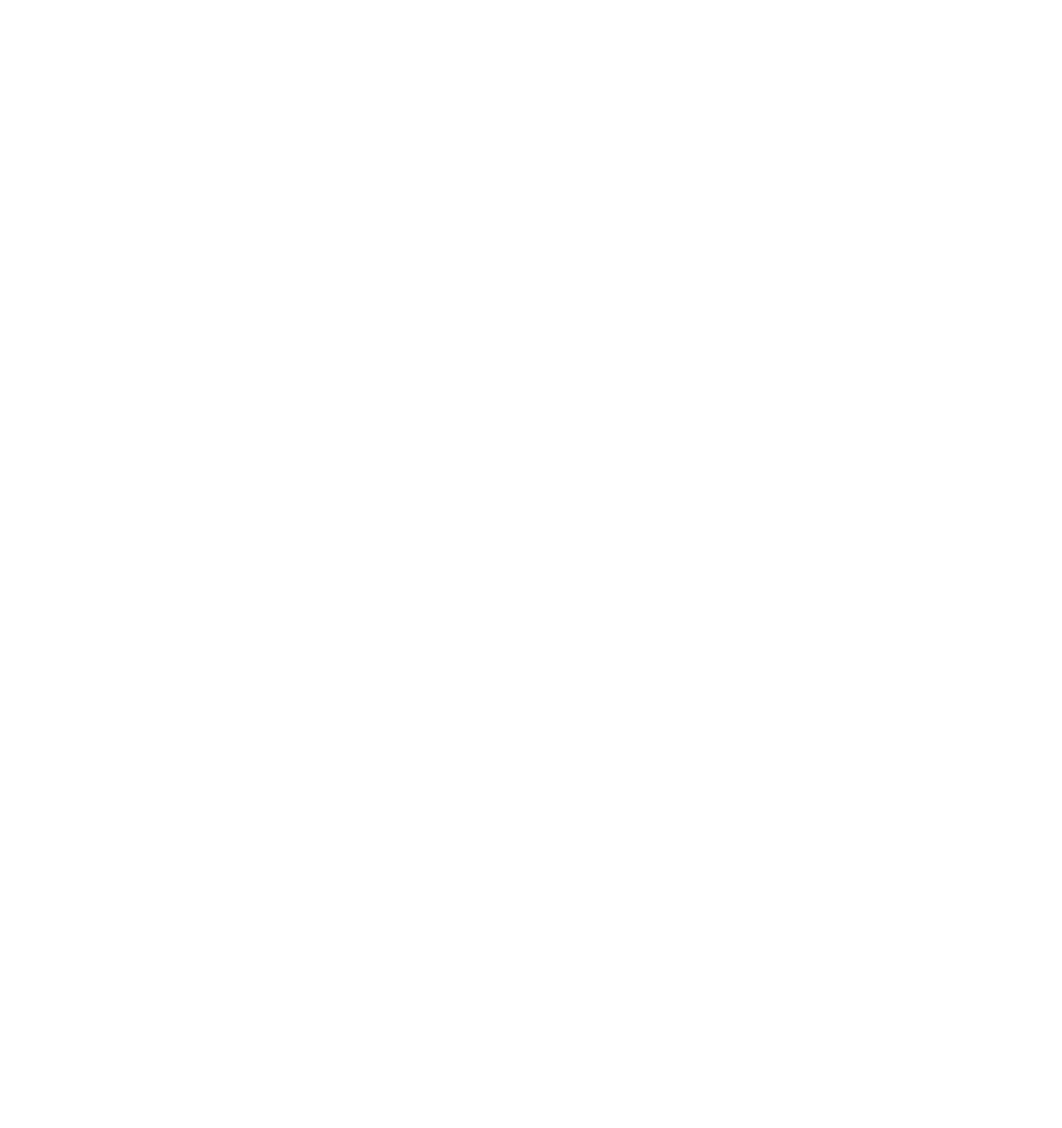
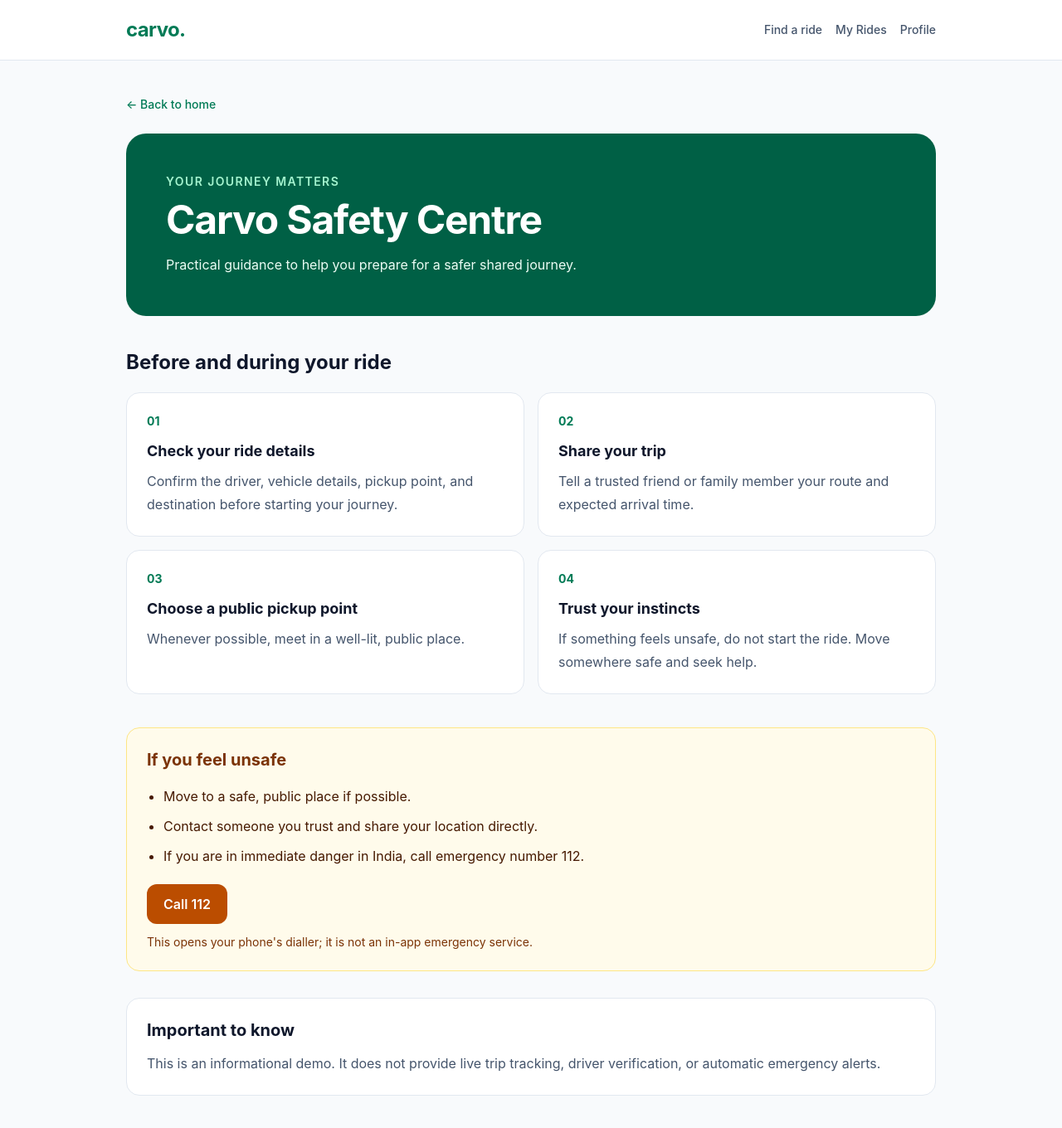
Before and after one commit to ayuushkumar/Carvo, a React app in the folder frontend/: page /safety in a window 1280 px wide. Before the commit this address had no page. Shown: the whole page at 83% size. Before the commit the page ends 800 px from the top, so only its background shows below. Built offline with nearby package versions, Linux system fonts and the light colour scheme; the HTML template or start-up script is replaced by a standard one.

Commit message:
feat(frontend): add safety centre page

```diff
--- a/frontend/src/App.jsx
+++ b/frontend/src/App.jsx
@@ -10,6 +10,7 @@
 import Profile from './pages/Profile.jsx'
 import Vehicles from './pages/Vehicles.jsx'
 import Reviews from './pages/Reviews.jsx'
+import Safety from './pages/Safety.jsx'
 
 function Home() {
   return (
@@ -150,6 +151,7 @@
         <Route path="/profile" element={<Profile />} />
         <Route path="/vehicles" element={<Vehicles />} />
         <Route path="/reviews" element={<Reviews />} />
+        <Route path="/safety" element={<Safety />} />
       </Routes>
   )
 }
--- /dev/null
+++ b/frontend/src/pages/Safety.jsx
@@ -0,0 +1,115 @@
+
+import { Link } from 'react-router-dom'
+
+const safetyTips = [
+    {
+        number: '01',
+        title: 'Check your ride details',
+        description:
+            'Confirm the driver, vehicle details, pickup point, and destination before starting your journey.',
+    },
+    {
+        number: '02',
+        title: 'Share your trip',
+        description:
+            'Tell a trusted friend or family member your route and expected arrival time.',
+    },
+    {
+        number: '03',
+        title: 'Choose a public pickup point',
+        description:
+            'Whenever possible, meet in a well-lit, public place.',
+    },
+    {
+        number: '04',
+        title: 'Trust your instincts',
+        description:
+            'If something feels unsafe, do not start the ride. Move somewhere safe and seek help.',
+    },
+]
+
+export default function Safety() {
+    return (
+        <div className="min-h-screen bg-slate-50 text-slate-900">
+            <header className="border-b border-slate-200 bg-white">
+                <div className="mx-auto flex max-w-5xl flex-wrap items-center justify-between gap-4 px-6 py-5">
+                    <Link to="/" className="text-2xl font-bold tracking-tight text-emerald-700">
+                        carvo.
+                    </Link>
+
+                    <nav className="flex flex-wrap items-center gap-4 text-sm font-medium">
+                        <Link to="/rides" className="text-slate-600 hover:text-emerald-700">
+                            Find a ride
+                        </Link>
+                        <Link to="/my-rides" className="text-slate-600 hover:text-emerald-700">
+                            My Rides
+                        </Link>
+                        <Link to="/profile" className="text-slate-600 hover:text-emerald-700">
+                            Profile
+                        </Link>
+                    </nav>
+                </div>
+            </header>
+
+            <main className="mx-auto max-w-5xl px-6 py-10">
+                <Link to="/" className="text-sm font-medium text-emerald-700 hover:underline">
+                    ← Back to home
+                </Link>
+
+                <section className="mt-6 rounded-3xl bg-emerald-800 p-8 text-white sm:p-12">
+                    <p className="text-sm font-semibold uppercase tracking-widest text-emerald-200">
+                        Your journey matters
+                    </p>
+                    <h1 className="mt-3 max-w-2xl text-3xl font-bold tracking-tight sm:text-5xl">
+                        Carvo Safety Centre
+                    </h1>
+                    <p className="mt-4 max-w-2xl leading-7 text-emerald-50">
+                        Practical guidance to help you prepare for a safer shared journey.
+                    </p>
+                </section>
+
+                <section className="mt-10">
+                    <h2 className="text-2xl font-bold">Before and during your ride</h2>
+                    <div className="mt-5 grid gap-4 sm:grid-cols-2">
+                        {safetyTips.map((tip) => (
+                            <article
+                                key={tip.number}
+                                className="rounded-2xl border border-slate-200 bg-white p-6"
+                            >
+                                <p className="text-sm font-bold text-emerald-700">{tip.number}</p>
+                                <h3 className="mt-3 text-lg font-bold">{tip.title}</h3>
+                                <p className="mt-2 leading-7 text-slate-600">{tip.description}</p>
+                            </article>
+                        ))}
+                    </div>
+                </section>
+
+                <section className="mt-10 rounded-2xl border border-amber-200 bg-amber-50 p-6">
+                    <h2 className="text-xl font-bold text-amber-900">If you feel unsafe</h2>
+                    <ul className="mt-4 list-disc space-y-2 pl-5 leading-7 text-amber-950">
+                        <li>Move to a safe, public place if possible.</li>
+                        <li>Contact someone you trust and share your location directly.</li>
+                        <li>If you are in immediate danger in India, call emergency number 112.</li>
+                    </ul>
+                    <a
+                        href="tel:112"
+                        className="mt-5 inline-flex rounded-xl bg-amber-700 px-5 py-3 font-semibold text-white hover:bg-amber-800"
+                    >
+                        Call 112
+                    </a>
+                    <p className="mt-3 text-sm text-amber-900">
+                        This opens your phone's dialler; it is not an in-app emergency service.
+                    </p>
+                </section>
+
+                <section className="mt-8 rounded-2xl border border-slate-200 bg-white p-6">
+                    <h2 className="text-xl font-bold">Important to know</h2>
+                    <p className="mt-3 leading-7 text-slate-600">
+                        This is an informational demo. It does not provide live trip tracking,
+                        driver verification, or automatic emergency alerts.
+                    </p>
+                </section>
+            </main>
+        </div>
+    )
+}
```
